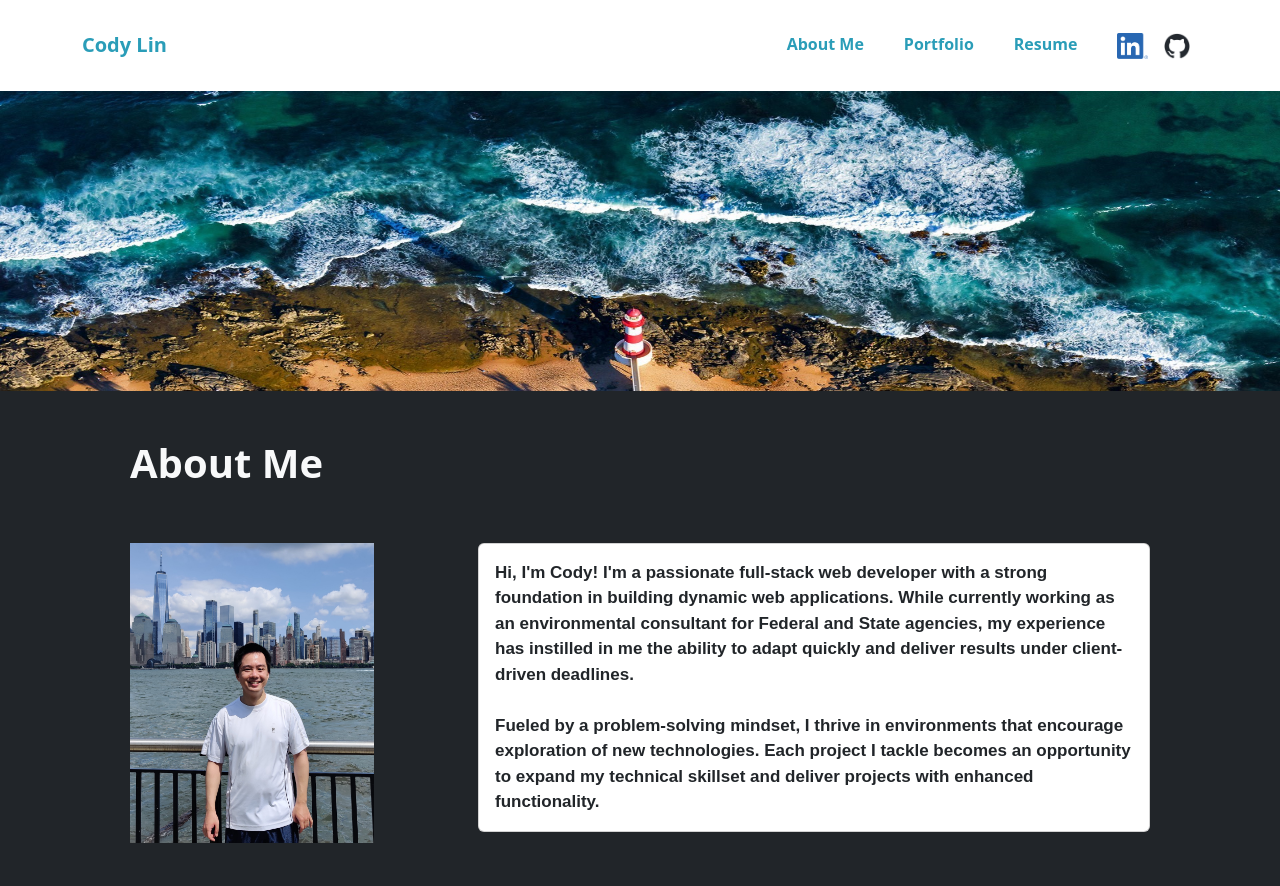
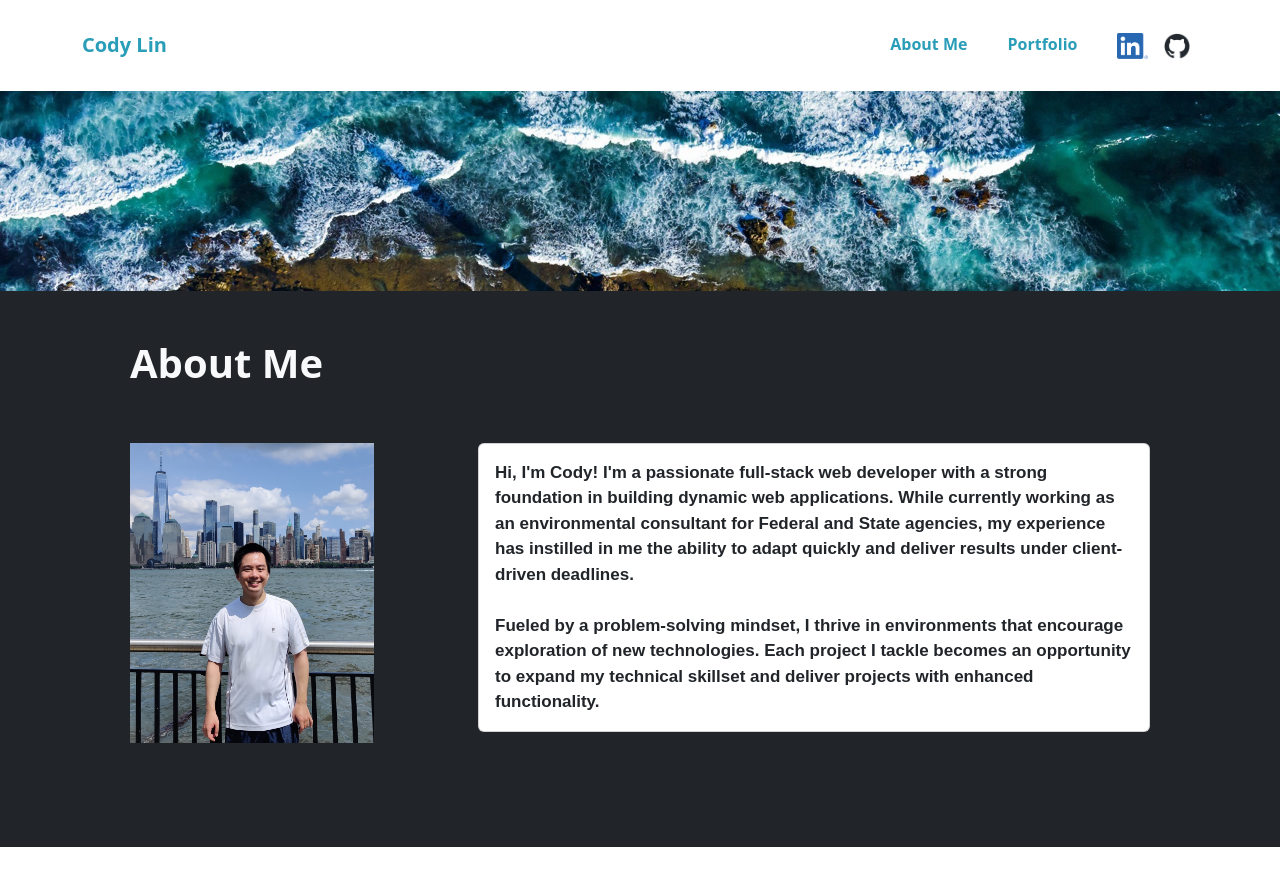
Before and after one commit to CodyCCL/CodyLinPortfolio, a React (Vite) app: page / in a window 1280 px wide. Shown: the top 886 px of the page. After the commit the page ends 847 px from the top, so only its background shows below. Built offline with nearby package versions, Linux system fonts and the light colour scheme.

Commit message:
updates to portfolio and home

```diff
--- a/src/components/Navigation.jsx
+++ b/src/components/Navigation.jsx
@@ -74,12 +74,12 @@ function Navigation() {
               <NavLink style={styles.link} tag={Link} to="/contact">
                 Contact
               </NavLink>
-            </NavItem> */}
+            </NavItem>
             <NavItem>
               <NavLink style={styles.link} tag={Link} to="/resume">
                 Resume
               </NavLink>
-            </NavItem>
+            </NavItem>*/}
             <NavItem>
               <NavLink style={styles.linkIcons} href="https://www.linkedin.com/in/codycclin/" target="_blank" rel="noopener noreferrer">
                 <img src={LinkedIn} alt="LinkedIn logo" height="26"></img>
--- a/src/pages/Home/style.css
+++ b/src/pages/Home/style.css
@@ -7,13 +7,17 @@
 }
 
 .Hero {
-    height: 500px;
     width: 100%;
+    height: 200px;
+    object-fit: cover;
+    object-position: center;
+
 }
 
 .HIWI {
     height: 200px;
     width: auto;
+
 }
 
 .Menu {
--- a/src/pages/aboutme.jsx
+++ b/src/pages/aboutme.jsx
@@ -1,5 +1,6 @@
 import {Container, Col, Row, Card, CardBody } from 'react-bootstrap';
-import Hero from '/Lighthouse1.jpg'
+import Hero from '/Lighthouse1.jpg';
+import "./Home/style.css";
 //import portrait from '/headshot.png';
 //import { Row } from 'reactstrap';
 
@@ -8,10 +9,6 @@ const styles ={
     fontSize: "17px",
     fontFamily: 'sans-serif'
   },
-  Hero: {
-    width: '100%',
-
-  }
 }
 
 
@@ -19,7 +16,7 @@ const aboutme = () => {
 
   return (
       <div>
-      <img src={Hero} alt='lighthouse' style={styles.Hero} height={300}></img>
+      <img src={Hero} alt='mount' className='Hero'></img>
 
       <div className="text-light bg-dark p-5">
 
```
Also changed, not shown: src/pages/portfolio.jsx (+4 -4 lines), public/hills.jpg (added).
